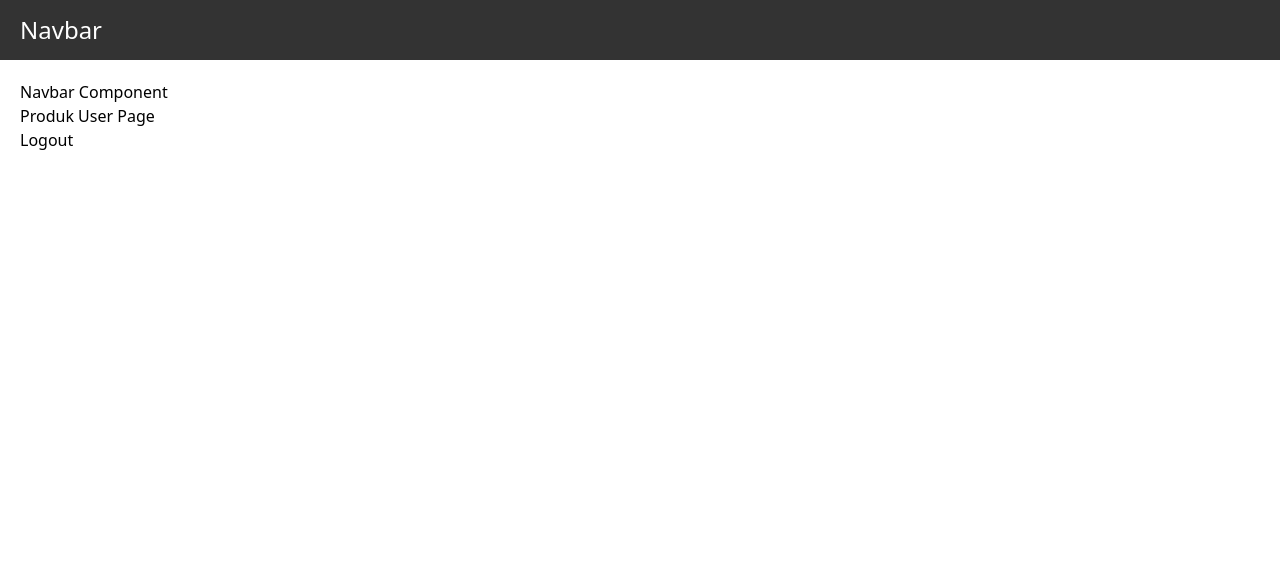
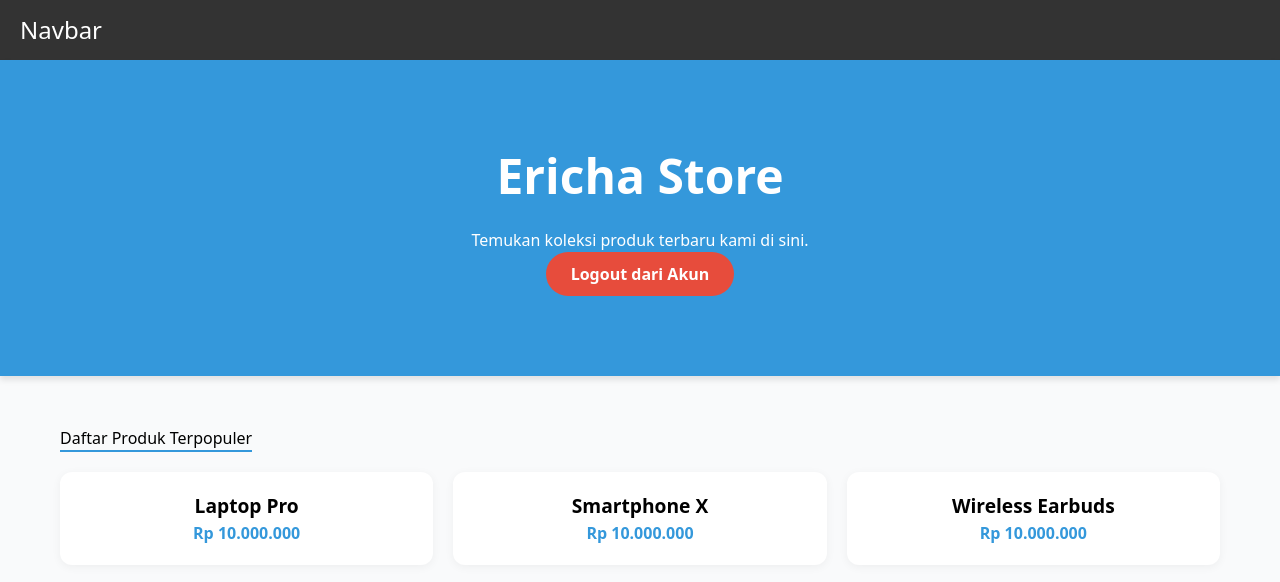
Before and after one commit to Ericharw/my-app, a Next.js app: page /produk in a window 1280 px wide. Shown: the top 582 px of the page. Built offline with nearby package versions, Linux system fonts and the light colour scheme.

Commit message:
add: halaman produk

```diff
--- a/src/pages/produk/index.tsx
+++ b/src/pages/produk/index.tsx
@@ -1,25 +1,12 @@
-import { useRouter } from "next/router";
-import { useEffect, useState } from "react";
+import TampilanProduk from "../views/produk";
+import TampilanLogin from "../views/produk";
 
-const Produk = () => {
-  // Ubah menjadi true agar tidak langsung redirect ke login
-  const [isLogin, setIsLogin] = useState(true);
-  const { push } = useRouter();
-
-  useEffect(() => {
-    if (!isLogin) {
-      push("/auth/login");
-    }
-  }, [isLogin, push]);
-  if (!isLogin) return null;
-
-  return (
-    <div style={{ padding: "20px" }}>
-      <h1>Navbar Component</h1>
-      <p>Produk User Page</p>
-      <button onClick={() => setIsLogin(false)}>Logout </button>
-    </div>
-  );
+const halamanProduk = () => {
+    return (
+        <>
+            <TampilanProduk/>
+        </>
+    );
 };
 
-export default Produk;
+export default halamanProduk;
--- /dev/null
+++ b/src/pages/views/produk/HeroSection.tsx
@@ -0,0 +1,15 @@
+import styles from './produk.module.css';
+
+const HeroSection = ({ onLogout }: { onLogout: () => void }) => {
+  return (
+    <section className={styles.hero}>
+      <h1>Ericha Store</h1>
+      <p>Temukan koleksi produk terbaru kami di sini.</p>
+      <button onClick={onLogout} className={styles.btnLogout}>
+        Logout dari Akun
+      </button>
+    </section>
+  );
+};
+
+export default HeroSection;
--- /dev/null
+++ b/src/pages/views/produk/MainSection.tsx
@@ -0,0 +1,23 @@
+import styles from './produk.module.css';
+
+const MainSection = () => {
+  const products = ["Laptop Pro", "Smartphone X", "Wireless Earbuds"];
+
+  return (
+    <main className={styles.mainSection}>
+      <h2 style={{ marginBottom: '20px', borderBottom: '2px solid #3498db', display: 'inline-block' }}>
+        Daftar Produk Terpopuler
+      </h2>
+      <div className={styles.grid}>
+        {products.map((item, index) => (
+          <div key={index} className={styles.card}>
+            <h3 style={{ fontSize: '1.2rem', fontWeight: '600' }}>{item}</h3>
+            <p style={{ color: '#3498db', fontWeight: 'bold' }}>Rp 10.000.000</p>
+          </div>
+        ))}
+      </div>
+    </main>
+  );
+};
+
+export default MainSection;
--- /dev/null
+++ b/src/pages/views/produk/index.tsx
@@ -0,0 +1,27 @@
+import { useRouter } from "next/router";
+import { useEffect, useState } from "react";
+import HeroSection from "./HeroSection";
+import MainSection from "./MainSection";
+
+const TampilanProduk = () => {
+  const [isLogin, setIsLogin] = useState(true);
+  const { push } = useRouter();
+
+  useEffect(() => {
+    if (!isLogin) {
+      push("/auth/login");
+    }
+  }, [isLogin, push]);
+
+  if (!isLogin) return null;
+
+  return (
+    <div className="min-h-screen bg-gray-50">
+
+      <HeroSection onLogout={() => setIsLogin(false)} />
+      <MainSection />
+    </div>
+  );
+};
+
+export default TampilanProduk;
--- /dev/null
+++ b/src/pages/views/produk/produk.module.css
@@ -0,0 +1,48 @@
+.hero {
+  background-color: #3498db; /* color-primary dari schema Anda */
+  color: white;
+  padding: 80px 20px;
+  text-align: center;
+  box-shadow: 0 4px 6px rgba(0, 0, 0, 0.1);
+}
+
+.hero h1 {
+  font-size: 3rem;
+  font-weight: 800;
+  margin-bottom: 1rem;
+}
+
+.btnLogout {
+  background-color: #e74c3c; /* color-accent dari schema Anda */
+  color: white;
+  padding: 10px 25px;
+  border-radius: 50px;
+  border: none;
+  cursor: pointer;
+  font-weight: bold;
+  transition: background 0.3s;
+}
+
+.btnLogout:hover {
+  background-color: #c0392b;
+}
+
+.mainSection {
+  max-width: 1200px;
+  margin: 0 auto;
+  padding: 50px 20px;
+}
+
+.grid {
+  display: grid;
+  grid-template-columns: repeat(auto-fit, minmax(250px, 1fr));
+  gap: 20px;
+}
+
+.card {
+  background: white;
+  padding: 20px;
+  border-radius: 12px;
+  box-shadow: 0 2px 10px rgba(0,0,0,0.05);
+  text-align: center;
+}
```
